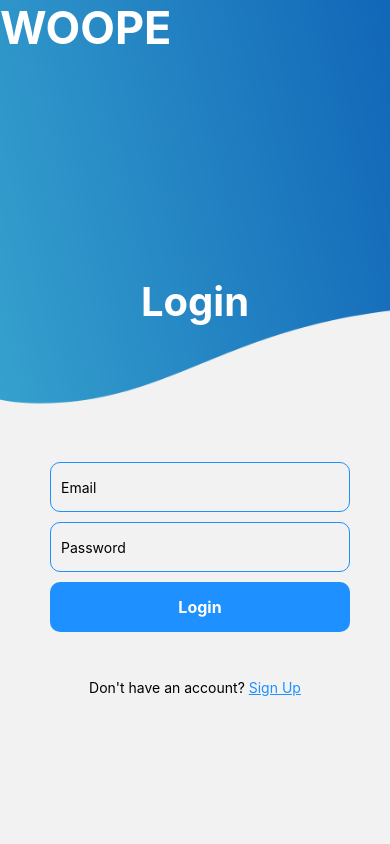
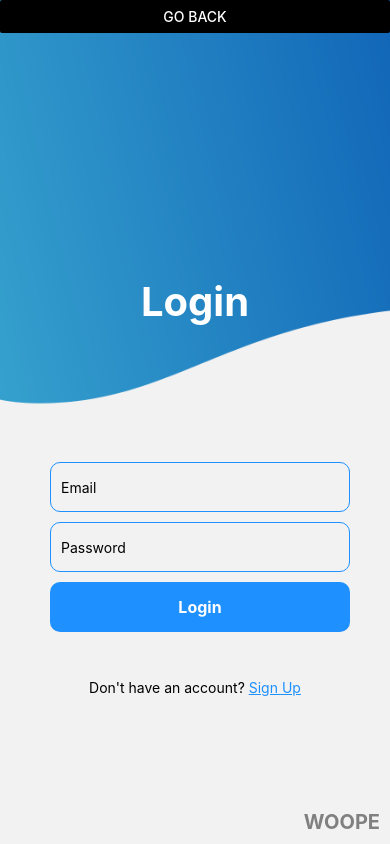
Before and after one commit to Woope-CitizenScience/Woope, a React Native app in the folder Citizen-Science/: screen /Login in a window 390 px wide. Built offline with nearby package versions, Linux system fonts and the light colour scheme.

Commit message:
Added back button to login page, and added logo to both login and signup page

```diff
--- a/Citizen-Science/src/components/BackButton.tsx
+++ b/Citizen-Science/src/components/BackButton.tsx
@@ -1,6 +1,6 @@
 import React from 'react';
 import CustomButton from "./CustomButton";
-import {Button} from "react-native";
+import {Button, View} from "react-native";
 import navigation from "../Navigation";
 import {useNavigation} from "@react-navigation/native";
 
@@ -10,11 +10,14 @@ import {useNavigation} from "@react-navigation/native";
 const BackButton = () => {
     const navigation = useNavigation();
     return (
-       <Button
-           title={'<'}
-           onPress={() => navigation.goBack()}
-           color={'black'}
-           />
+        <View>
+            <Button
+                title={'Go Back'}
+                onPress={() => navigation.goBack()}
+                color={'black'}
+            />
+        </View>
+
         )
 }
 
--- a/Citizen-Science/src/screens/LoginScreen.tsx
+++ b/Citizen-Science/src/screens/LoginScreen.tsx
@@ -1,12 +1,14 @@
 // LoginScreen.tsx
 
 import React, { useState } from 'react';
-import { ImageBackground, SafeAreaView, Text, TouchableOpacity } from "react-native";
+import {Button, ImageBackground, SafeAreaView, Text, TouchableOpacity} from "react-native";
 import styles from '../StyleSheet';
 import CustomButton from '../components/CustomButton'; // Adjust the path to where your CustomButton is located
 import CustomTextField from '../components/CustomTextField'; // Adjust the path as necessary
 import { useNavigation } from '@react-navigation/native';
 import {NativeStackNavigationProp} from '@react-navigation/native-stack';
+import LogoName from "../components/LogoName";
+import BackButton from "../components/BackButton";
 
 type NavigationParam = {
     Login: undefined;
@@ -35,14 +37,17 @@ const LoginScreen: React.FC = () => {
 
     // @ts-ignore
     return (
+
         <ImageBackground
             source={require('../../assets/background.png')}
             style={{ flex: 1, width: '100%', height: '100%' }}>
 
+            <SafeAreaView style={{flex: 1}}>
+                <BackButton/>
+            </SafeAreaView>
             {/* Logo Name */}
-            <SafeAreaView style={{ flex: 1 }}>
-                <Text style={styles.title}>WOOPE</Text>
-            </SafeAreaView>
+            <LogoName position={'bottomRight'} color={'grey'}/>
+
 
             {/* Login title, fields and login button */}
             <SafeAreaView style={{ flex: 1, justifyContent: 'center', alignItems: 'center' }}>
@@ -58,6 +63,7 @@ const LoginScreen: React.FC = () => {
                     borderRadius={10}
                     position={{ horizontal: 50, vertical: 50 }}
                 />
+
 
                 {/* Password TextField */}
                 <CustomTextField
--- a/Citizen-Science/src/screens/SignupScreen.tsx
+++ b/Citizen-Science/src/screens/SignupScreen.tsx
@@ -1,12 +1,14 @@
 import React from 'react';
 import {SafeAreaView, Text} from "react-native";
 import BackButton from "../components/BackButton";
+import LogoName from "../components/LogoName";
 
 const SignupScreen = () => {
     return(
-        <SafeAreaView>
+        <SafeAreaView style={{ flex:1 }}>
             <Text>Signup Screen!</Text>
             <BackButton />
+            <LogoName position={'bottomRight'} color={'grey'}/>
         </SafeAreaView>
     )
 };
```
